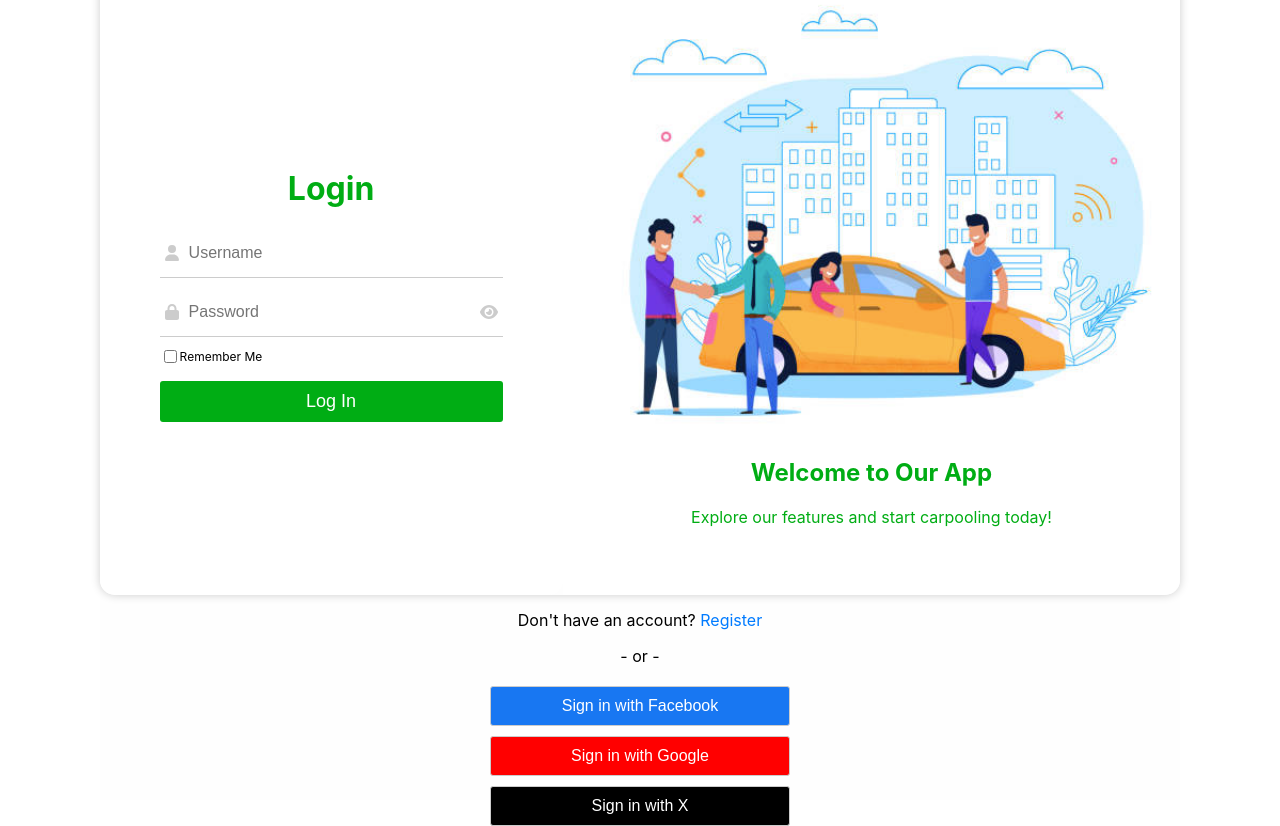
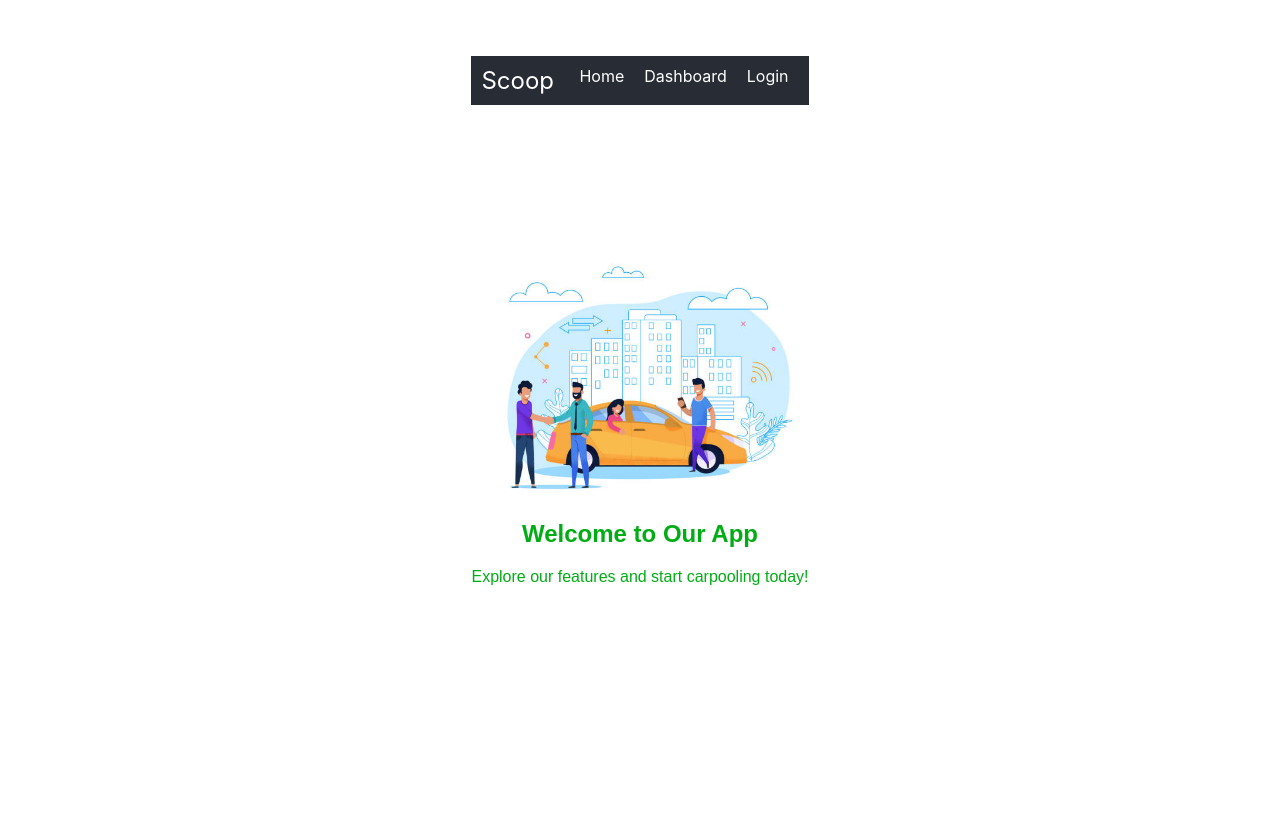
Before and after one commit to mspremulli/Scoop, a React (Create React App) app in the folder client/: page / in a window 1280 px wide. After the commit the page ends 800 px from the top, so only its background shows below. Built offline with nearby package versions, Linux system fonts and the light colour scheme.

Commit message:
added navbar and navigation

```diff
--- a/client/package.json
+++ b/client/package.json
@@ -12,8 +12,9 @@
     "react": "^18.2.0",
     "react-dom": "^18.2.0",
     "react-hook-form": "^7.47.0",
-    "react-router-dom": "^6.16.0",
+    "react-router-dom": "^6.17.0",
     "react-scripts": "^5.0.1",
+    "styled-components": "^6.1.0",
     "web-vitals": "^2.1.4"
   },
   "scripts": {
--- a/client/src/App.js
+++ b/client/src/App.js
@@ -3,17 +3,22 @@ import './App.css';
 import './components/Login.css';
 import { BrowserRouter as Router, Route, Routes } from 'react-router-dom';
 
-import Login from './components/Login'; // Import the Login component
+import HomePage from './components/Homepage';
+import Login from './components/Login';
+import Navbar from './components/Navbar';
 import Dashboard from './components/Dashboard'; // Import the Dashboard component
 
 function App() {
   return (
     <Router>
+      <Navbar />
       <div className="App">
         {/* Use the Routes component to define your routes */}
         <Routes>
           {/* Define the login route */}
-          <Route path="/" element={<Login />} />
+          <Route path="/" element={<HomePage />} />
+
+          <Route path="/login" element={<Login />} />
 
           {/* Define the dashboard route */}
           <Route path="/dashboard" element={<Dashboard />} />
--- /dev/null
+++ b/client/src/components/Homepage.js
@@ -0,0 +1,29 @@
+import React from 'react';
+import { Link } from 'react-router-dom';
+import styled from 'styled-components';
+
+const Container = styled.div`
+  text-align: center;
+  font-family: Arial, sans-serif;
+`;
+
+const HomePage = () => (
+  <Container>
+    <header style={{ minHeight: '80vh', display: 'flex', flexDirection: 'column', alignItems: 'center', justifyContent: 'center' }}>
+    <div className="image-container">
+      <div className="welcome">
+        <h2>Welcome to Our App</h2>
+        <p>Explore our features and start carpooling today!</p>
+      </div>
+    </div>
+    </header>
+  </Container>
+);
+
+function App() {
+  return (
+    <HomePage />
+  );
+}
+
+export default App;
--- a/client/src/components/Login.js
+++ b/client/src/components/Login.js
@@ -3,8 +3,6 @@ import './Login.css'; // Add your styling
 import { FontAwesomeIcon } from '@fortawesome/react-fontawesome';
 import { faUser, faLock, faEye, faEyeSlash } from '@fortawesome/free-solid-svg-icons';
 import { useNavigate } from 'react-router-dom';
-
-
 
 function Login() {
   const [showPassword, setShowPassword] = useState(false);
@@ -73,12 +71,7 @@ function Login() {
             </button>
           </div>
         </form>
-        <div className="image-container">
-          <div className="welcome">
-            <h2>Welcome to Our App</h2>
-            <p>Explore our features and start carpooling today!</p>
-          </div>
-        </div>
+
       </div>
 
       <p className="register-link">
--- /dev/null
+++ b/client/src/components/Navbar.js
@@ -0,0 +1,42 @@
+import React from 'react';
+import { Link } from 'react-router-dom';
+import styled from 'styled-components';
+
+const Brand = styled.div`
+  color: white;
+  font-size: 1.5rem;
+`;
+
+const NavBar = styled.nav`
+  background-color: #282c34;
+  display: flex;
+  justify-content: space-between;
+  padding: 10px;
+  position: sticky;
+  top: 0;
+`;
+
+const NavLink = styled(Link)`
+  color: white;
+  text-decoration: none;
+  margin: 0 10px;
+  font-size: 1rem;
+
+  &:hover {
+    text-decoration: underline;
+  }
+`;
+
+function Navbar() {
+  return (
+  <NavBar>
+    <Brand>Scoop</Brand>
+    <div>
+      <NavLink to="/">Home</NavLink>
+      <NavLink to="/dashboard">Dashboard</NavLink>
+      <NavLink to="/login">Login</NavLink>
+    </div>
+  </NavBar>
+  )
+}
+export default Navbar;
--- /dev/null
+++ b/package.json
@@ -0,0 +1,5 @@
+{
+  "dependencies": {
+    "react-router-dom": "^6.16.0"
+  }
+}
```
Also changed, not shown: 2 other files (tests, documents, lock files or other folders).
